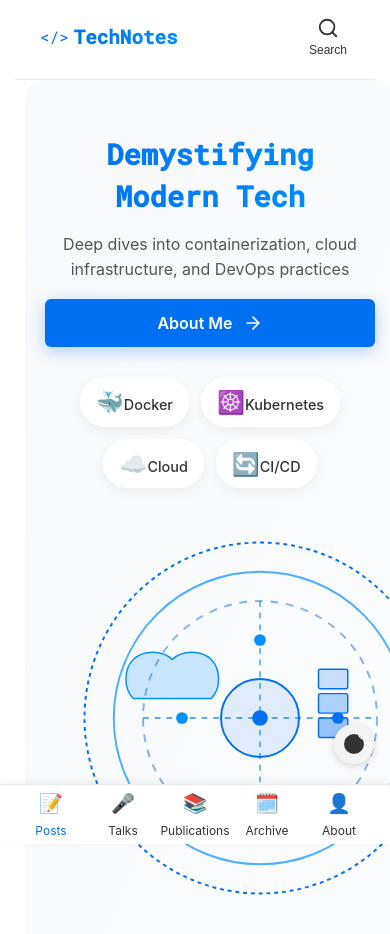
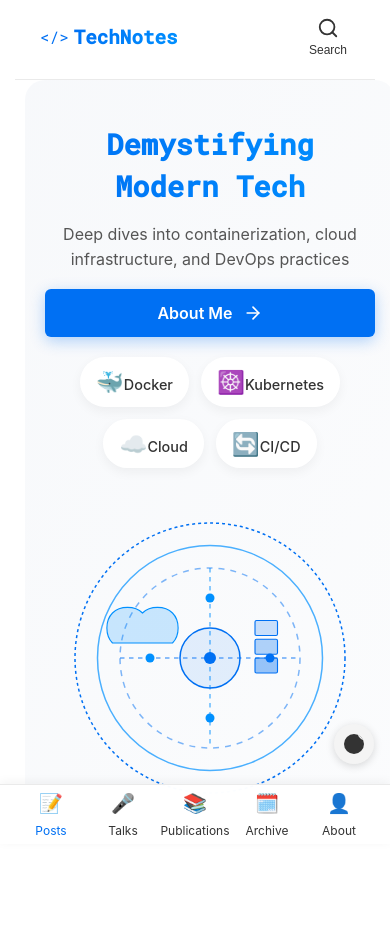
Before and after one commit to EconoBen/blog, a React (Create React App) app: page / in a window 390 px wide. Shown: the top 934 px of the page. Built offline with nearby package versions, Linux system fonts and the light colour scheme.

Commit message:
Shrink animation

```diff
--- a/src/components/HomePage.tsx
+++ b/src/components/HomePage.tsx
@@ -239,7 +239,13 @@ const HomePage: React.FC = () => {
           </div>
           <div className="hero-decoration">
             <div className="hero-graphic">
-              <svg width="400" height="400" viewBox="0 0 400 400" fill="none" xmlns="http://www.w3.org/2000/svg">
+              <svg
+                width={isMobileDevice() ? "300" : "400"}
+                height={isMobileDevice() ? "300" : "400"}
+                viewBox="0 0 400 400"
+                fill="none"
+                xmlns="http://www.w3.org/2000/svg"
+              >
                 <circle cx="200" cy="200" r="180" stroke="var(--accent-color)" strokeWidth="2" strokeDasharray="4 4" />
                 <circle cx="200" cy="200" r="150" stroke="var(--accent-color-secondary)" strokeWidth="2" opacity="0.7" />
                 <circle cx="200" cy="200" r="120" stroke="var(--accent-color)" strokeWidth="2" strokeDasharray="8 8" opacity="0.5" />
@@ -321,7 +327,14 @@ const HomePage: React.FC = () => {
         </div>
         <div className="hero-decoration">
           <div className="hero-graphic">
-            <svg width="600" height="600" viewBox="-50 -50 500 500" fill="none" xmlns="http://www.w3.org/2000/svg" className="animated-graphic">
+            <svg
+              width={isMobileDevice() ? "300" : "600"}
+              height={isMobileDevice() ? "300" : "600"}
+              viewBox="-50 -50 500 500"
+              fill="none"
+              xmlns="http://www.w3.org/2000/svg"
+              className="animated-graphic"
+            >
               <circle cx="200" cy="200" r="180" stroke="var(--accent-color)" strokeWidth="2" strokeDasharray="4 4" className="outer-circle" />
               <circle cx="200" cy="200" r="150" stroke="var(--accent-color-secondary)" strokeWidth="2" opacity="0.7" className="middle-circle" />
               <circle cx="200" cy="200" r="120" stroke="var(--accent-color)" strokeWidth="2" strokeDasharray="8 8" opacity="0.5" className="inner-circle" />
--- a/src/styles/mobile.css
+++ b/src/styles/mobile.css
@@ -1913,3 +1913,63 @@ html.mobile-device body {
     height: 100% !important;
   }
 }
+
+/* Add viewport hack to prevent iOS Safari layout shifts during scrolling */
+.viewport-fix {
+  min-height: calc(100vh - 100px) !important;
+  height: auto !important;
+}
+
+/* Hero section mobile customizations */
+.mobile-container .hero-section {
+  flex-direction: column !important;
+  margin: 0 auto 30px !important; /* Reduced from 40px */
+  padding: 30px 0 20px !important; /* Reduced from 40px 0 */
+  min-height: auto !important;
+  overflow: visible !important;
+}
+
+.mobile-container .hero-content {
+  width: 100% !important;
+  max-width: 100% !important;
+  padding: 0 20px !important;
+  text-align: center !important;
+  z-index: 2 !important;
+}
+
+.mobile-container .hero-decoration {
+  max-width: 100% !important;
+  margin: 10px 0 0 0 !important; /* Reduced from 20px */
+  height: 220px !important; /* Reduced from 250px */
+  overflow: visible !important;
+  padding: 0 !important;
+  animation: none !important; /* Disable float animation on mobile */
+}
+
+.mobile-container .hero-graphic {
+  height: 100% !important;
+  display: flex !important;
+  justify-content: center !important;
+  align-items: center !important;
+}
+
+/* Shrink the SVG animation on mobile */
+.mobile-container .hero-graphic svg {
+  width: 300px !important; /* Reduced from 600px */
+  height: 300px !important; /* Reduced from 600px */
+  max-width: 100% !important;
+  overflow: visible !important;
+}
+
+/* Reduce spacing after hero section */
+.mobile-container .featured-section {
+  margin-top: -20px !important; /* Increased negative margin to pull the section up */
+}
+
+/* Tech badges better mobile layout */
+.mobile-container .tech-badges {
+  display: flex !important;
+  flex-wrap: wrap !important;
+  justify-content: center !important;
+  margin-top: 20px !important;
+}
```
